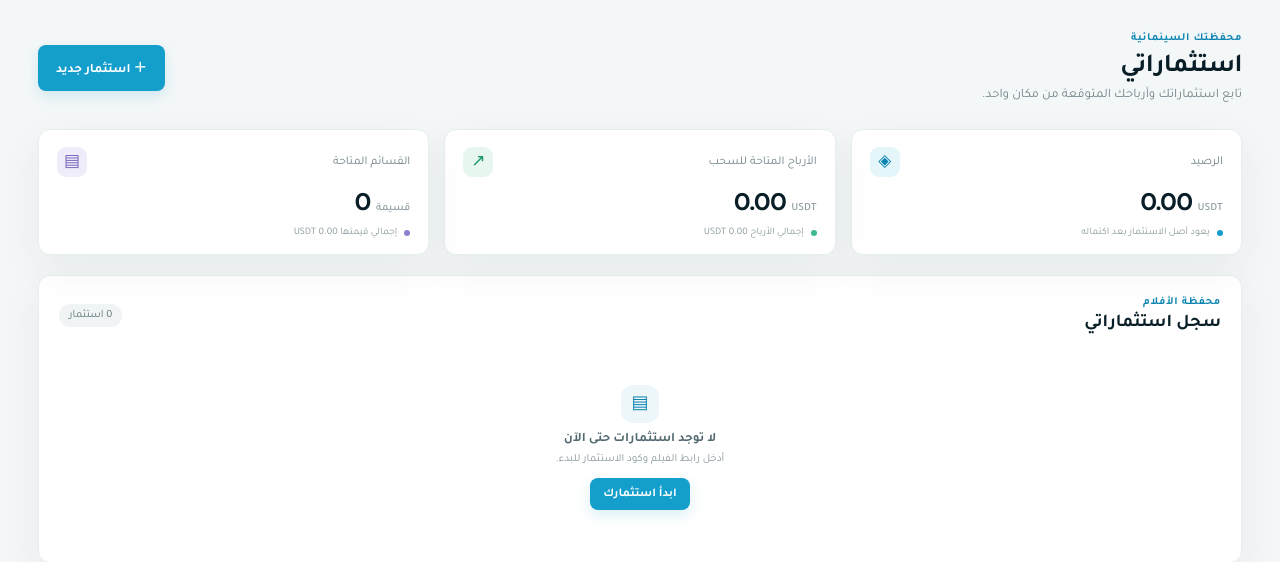
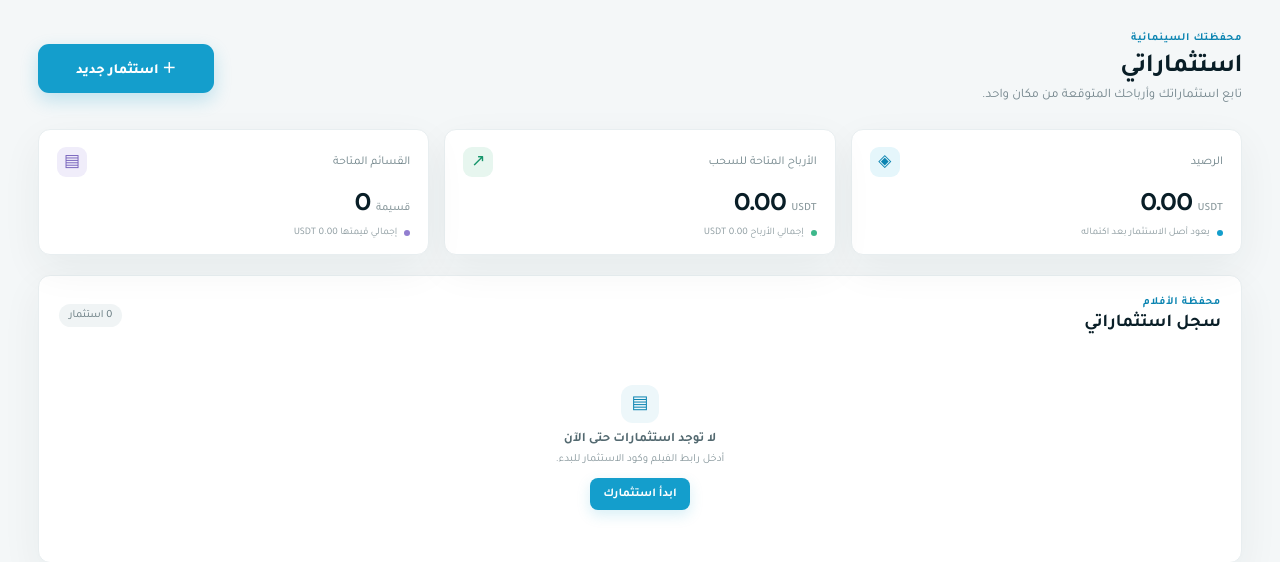
Before and after one commit to MikrotikIT/sortan, a Django app: page /dashboard/ in a window 1280 px wide. Shown: the part 68-630 px from the top of the page. Run offline with Django 5.2, Linux system fonts and the light colour scheme; the visitor is signed in with stand-in values (Sample User, id 1); data comes from the database, SQL or seed files in the repository; data that the repository does not hold is empty.

Commit message:
Improve new investment button

```diff
--- /dev/null
+++ b/static/css/investment-dashboard.css
@@ -0,0 +1,2 @@
+.investment-launch-button{min-width:176px;min-height:46px;padding:12px 20px;border-radius:11px;font-size:14px;font-weight:800;box-shadow:0 7px 18px rgba(20,158,204,.24)}
+.investment-launch-button:focus-visible{outline:3px solid rgba(20,158,204,.3);outline-offset:3px}
--- a/templates/investments/dashboard.html
+++ b/templates/investments/dashboard.html
@@ -1,9 +1,11 @@
 {% extends 'base.html' %}
+{% load static %}
+{% block extra_head %}<link rel="stylesheet" href="{% static 'css/investment-dashboard.css' %}">{% endblock %}
 {% block title %}استثماراتي — CineVest{% endblock %}
 {% block content %}
 <section class="welcome-row">
   <div><span class="eyebrow">محفظتك السينمائية</span><h1>استثماراتي</h1><p>تابع استثماراتك وأرباحك المتوقعة من مكان واحد.</p></div>
-  <button class="btn btn-primary" type="button" data-open-modal="invest-modal">＋ استثمار جديد</button>
+  <button class="btn btn-primary investment-launch-button" type="button" data-open-modal="invest-modal" aria-controls="invest-modal" aria-haspopup="dialog">＋ استثمار جديد</button>
 </section>
 <section class="stats-grid customer-stats">
   <article class="stat-card"><div class="stat-top"><span>الرصيد</span><span class="stat-icon">◈</span></div><strong>{{ user.balance|floatformat:2 }} <small>USDT</small></strong><div class="stat-foot"><span class="dot dot-blue"></span> يعود أصل الاستثمار بعد اكتماله</div></article>
```
